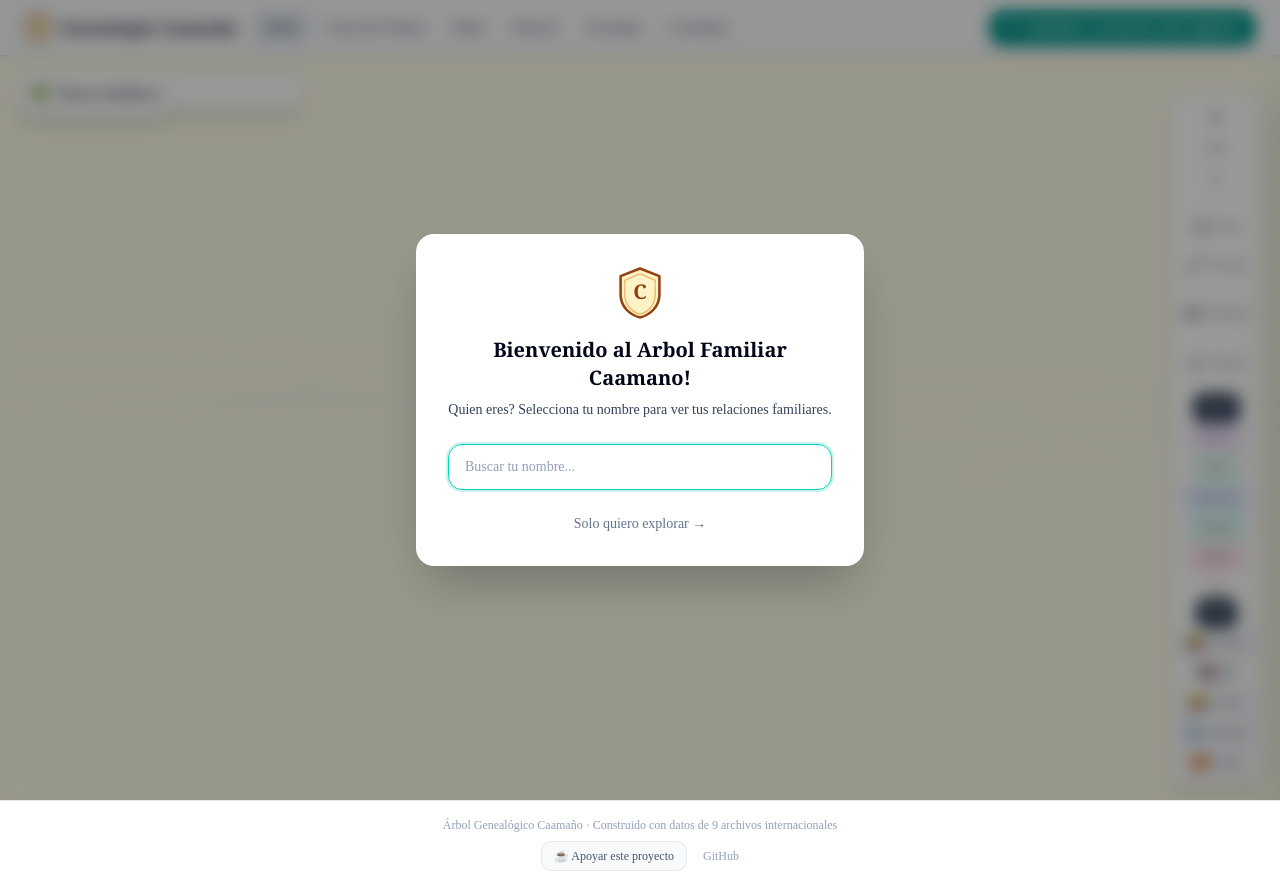
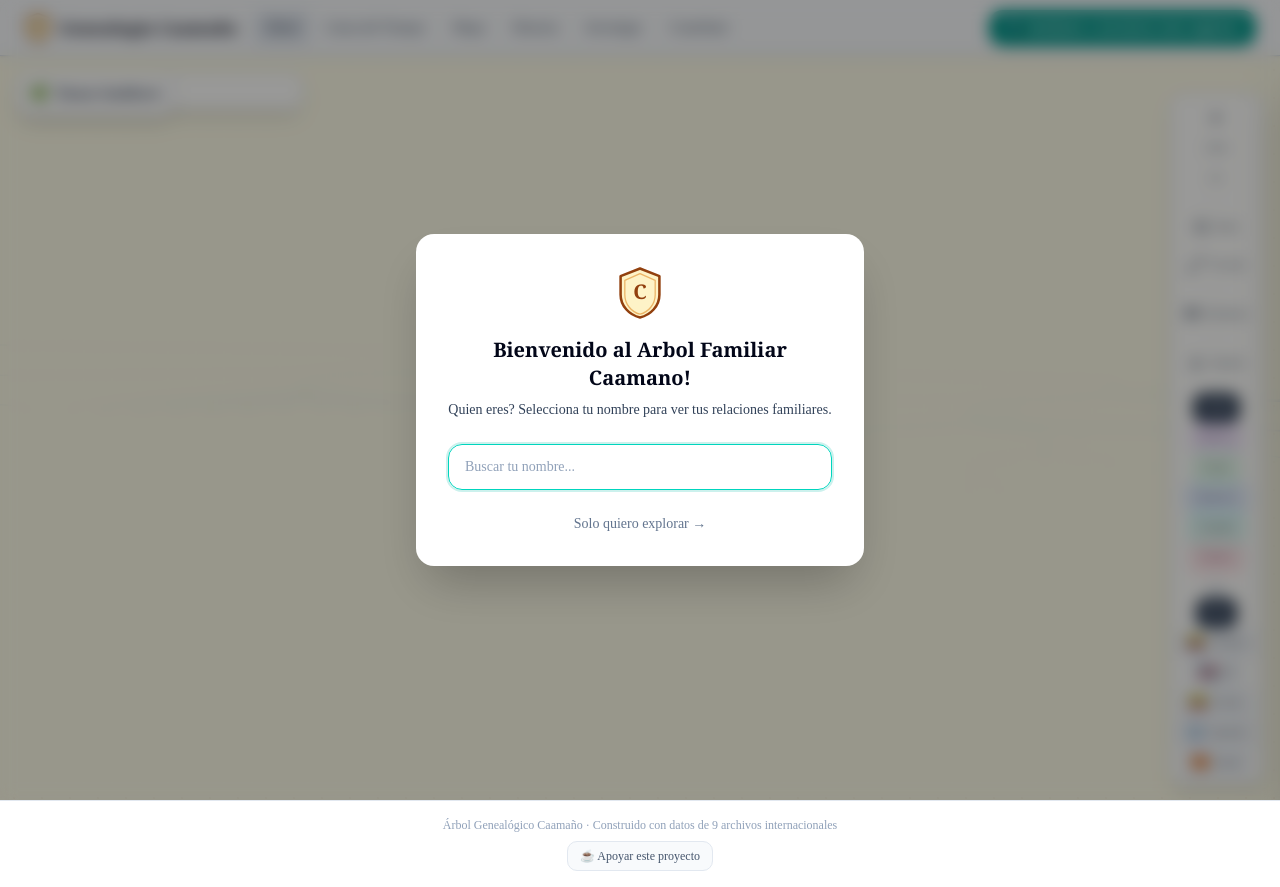
Before and after one commit to caamanoluismiguel/genealogia, a Next.js app: page /genealogia/tree in a window 1280 px wide. Built offline with nearby package versions, Linux system fonts and the light colour scheme.

Commit message:
fix: remove GitHub repo link from footer

```diff
--- a/src/app/layout.tsx
+++ b/src/app/layout.tsx
@@ -39,7 +39,7 @@ export default function RootLayout({
             Árbol Genealógico Caamaño · Construido con datos de 9 archivos
             internacionales
           </p>
-          <div className="mt-2 flex items-center justify-center gap-4">
+          <div className="mt-2">
             <a
               href="https://www.paypal.com/donate/?business=caamano.luismiguel%40gmail.com&currency_code=USD&item_name=Apoyo+al+%C3%81rbol+Geneal%C3%B3gico+Caama%C3%B1o"
               target="_blank"
@@ -48,14 +48,6 @@ export default function RootLayout({
             >
               ☕ Apoyar este proyecto
             </a>
-            <a
-              href="https://github.com/caamanoluismiguel/genealogia"
-              target="_blank"
-              rel="noopener noreferrer"
-              className="text-slate-400 hover:text-slate-600"
-            >
-              GitHub
-            </a>
           </div>
         </footer>
       </body>
--- a/src/components/tree/tree-search.tsx
+++ b/src/components/tree/tree-search.tsx
@@ -87,7 +87,10 @@ export function TreeSearch({ persons, onSelect }: TreeSearchProps) {
   return (
     // ARIA: top-4 left-4 positions search in the natural scan path (top-left).
     // Width 72 gives enough room for full names without crowding the tree.
-    <div ref={containerRef} className="absolute top-2 left-1/2 z-30 w-[calc(100vw-5rem)] -translate-x-1/2 md:left-4 md:top-4 md:w-72 md:translate-x-0">
+    <div
+      ref={containerRef}
+      className="absolute top-2 left-1/2 z-30 w-[calc(100vw-5rem)] -translate-x-1/2 md:left-4 md:top-4 md:w-72 md:translate-x-0"
+    >
       {/* KAI: Icon inside input left-side — 4px padding-left leaves room for icon.
           The icon anchors the interaction affordance without redundant placeholder. */}
       <div className="relative">
```
